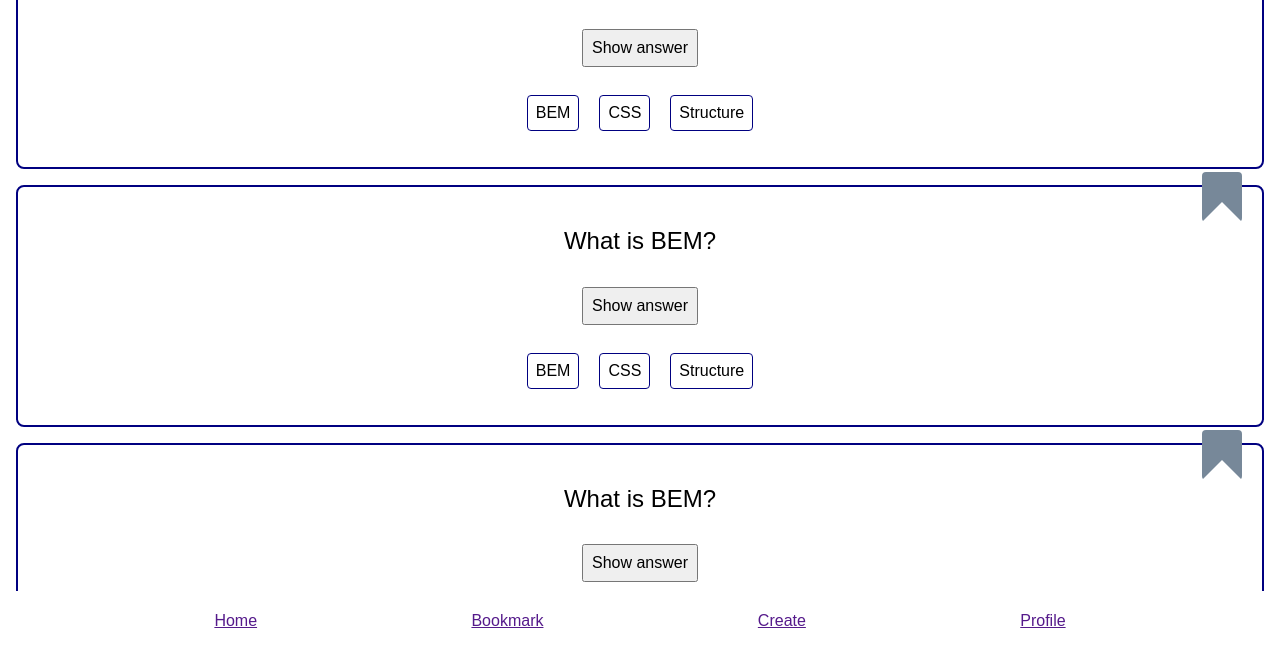
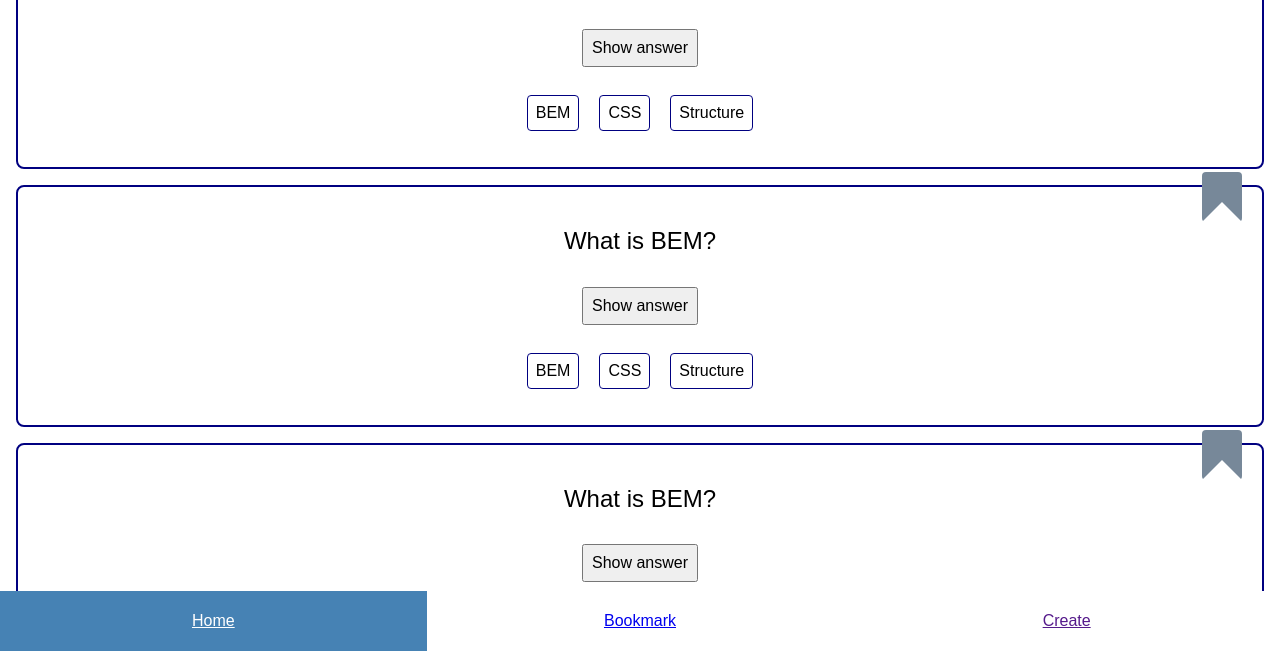
Before and after one commit to macfrei/quiz-app-21-5, a website built with Vite: page index.html in a window 1280 px wide. Shown: the part 149-800 px from the top of the page. Built offline with nearby package versions, Linux system fonts and the light colour scheme.

Commit message:
Change navbar styling

```diff
--- a/css/components/nav.css
+++ b/css/components/nav.css
@@ -1,6 +1,14 @@
 .nav {
-  display: flex;
-  justify-content: space-evenly;
-  align-items: center;
-  width: 100%;
+  display: grid;
+  grid-template-columns: repeat(3, 1fr);
 }
+
+.nav__link {
+  display: grid;
+  place-items: center;
+}
+
+.nav__link--active {
+  background-color: steelblue;
+  color: white;
+}
--- a/index.html
+++ b/index.html
@@ -60,10 +60,9 @@
       </section>
     </main>
     <nav class="nav">
-      <a class="nav__link" href="">Home</a>
-      <a class="nav__link" href="">Bookmark</a>
+      <a class="nav__link nav__link--active" href="./index.html">Home</a>
+      <a class="nav__link" href="./bookmark.html">Bookmark</a>
       <a class="nav__link" href="">Create</a>
-      <a class="nav__link" href="">Profile</a>
     </nav>
   </body>
 </html>
```
